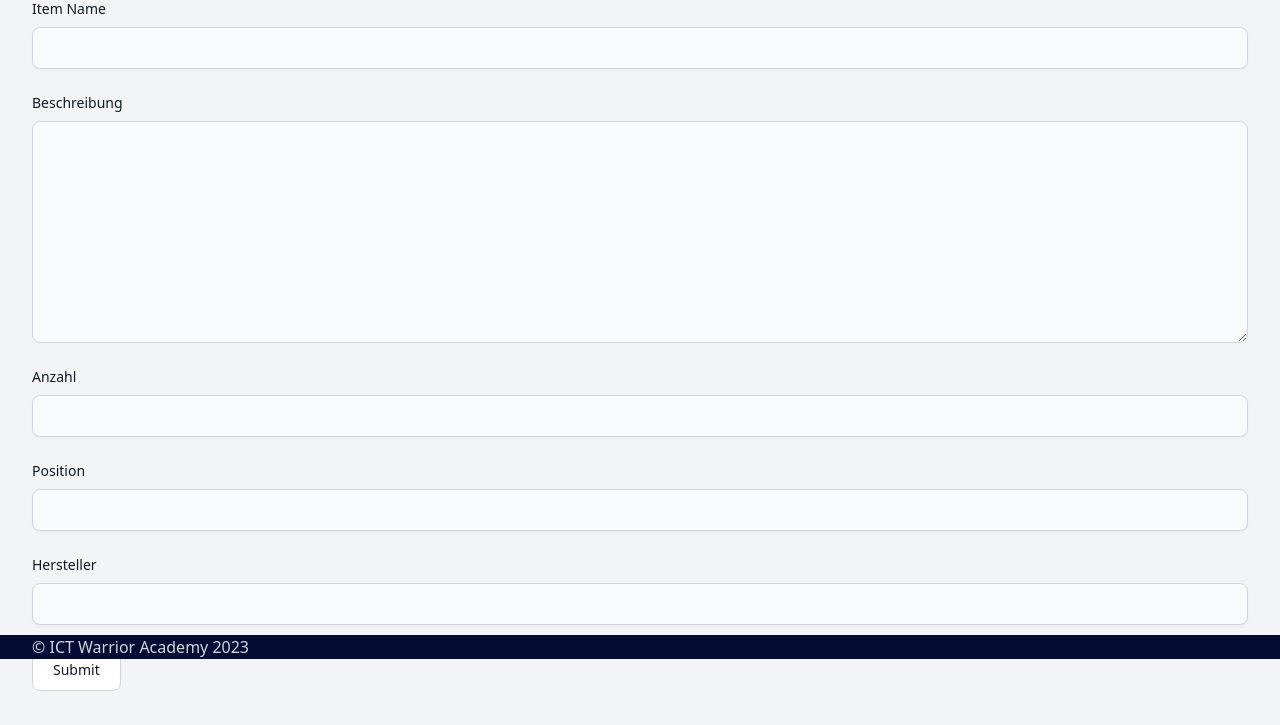
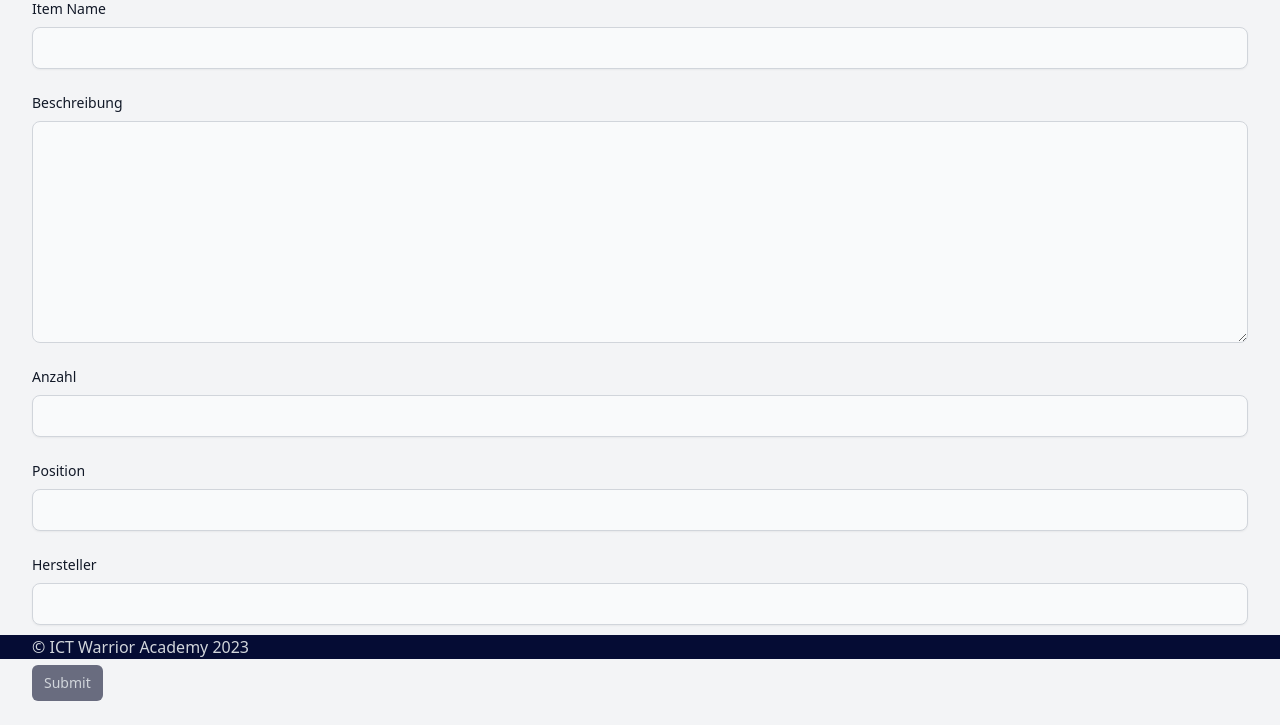
Before and after one commit to PanteraLX/iwa-inventory, a Django app: page /create_inventory_item/ in a window 1280 px wide. Shown: the part 141-866 px from the top of the page. Before the commit the page ends 832 px from the top, so only its background shows below. Run offline with Django 4.2, Linux system fonts and the light colour scheme; style sheets or scripts are compiled from the project's sources; parts of the project's set-up code (start-up, migrations or seed data) failed here and were passed over; some libraries are stand-ins or nearby versions.

Commit message:
Replace button classses

```diff
--- a/app/templates/inventory/create_update_inventory_item.html
+++ b/app/templates/inventory/create_update_inventory_item.html
@@ -14,6 +14,6 @@ Inventory Item Update
         {{ field }}
     </div>
     {% endfor %}
-    <button class="text-gray-900 bg-white border border-gray-300 focus:outline-none hover:bg-gray-100 focus:ring-4 focus:ring-gray-200 font-medium rounded-lg text-sm px-5 py-2.5 mr-2 mb-2" type="submit">Submit</button>
+    <button class="iwa-btn" type="submit">Submit</button>
 </form>
 {% endblock %}
```
